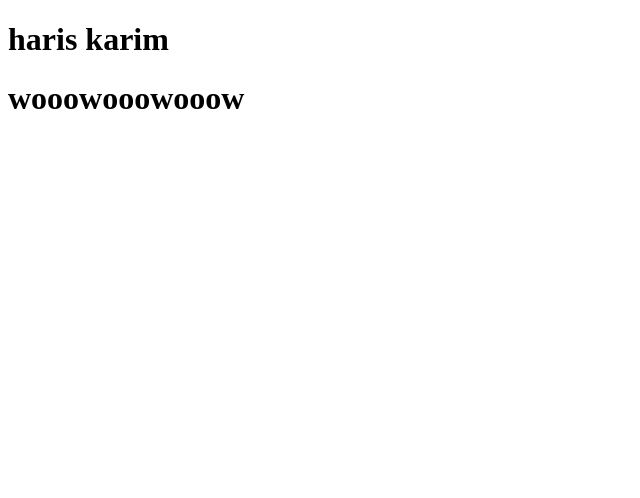
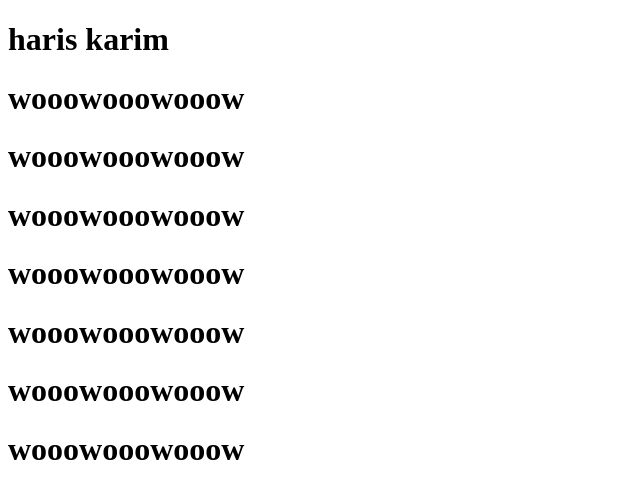
Before and after one commit to hariskarim221-max/Study-memory, a plain HTML site: page index.html in a window 1280 px wide. Shown: the whole page, without its empty margins (0-640 px from the left). Drawn offline with Linux system fonts and the light colour scheme.

Commit message:
five h1!

```diff
--- a/index.html
+++ b/index.html
@@ -8,5 +8,11 @@
 <body>
     <h1>haris karim</h1>
     <h1>wooowooowooow</h1>
+    <h1>wooowooowooow</h1>
+    <h1>wooowooowooow</h1>
+    <h1>wooowooowooow</h1>
+    <h1>wooowooowooow</h1>
+    <h1>wooowooowooow</h1>
+    <h1>wooowooowooow</h1>
 </body>
 </html>
```
